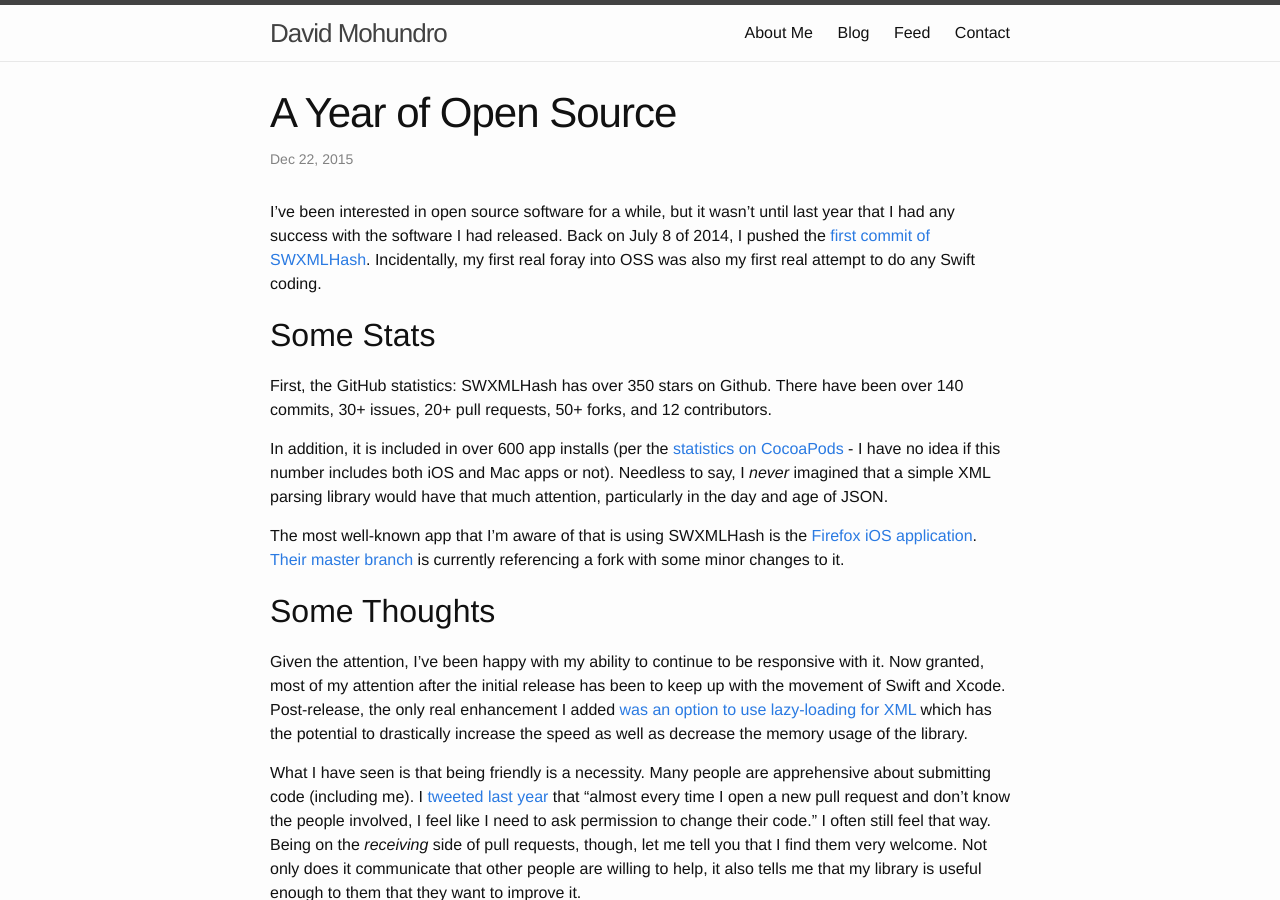
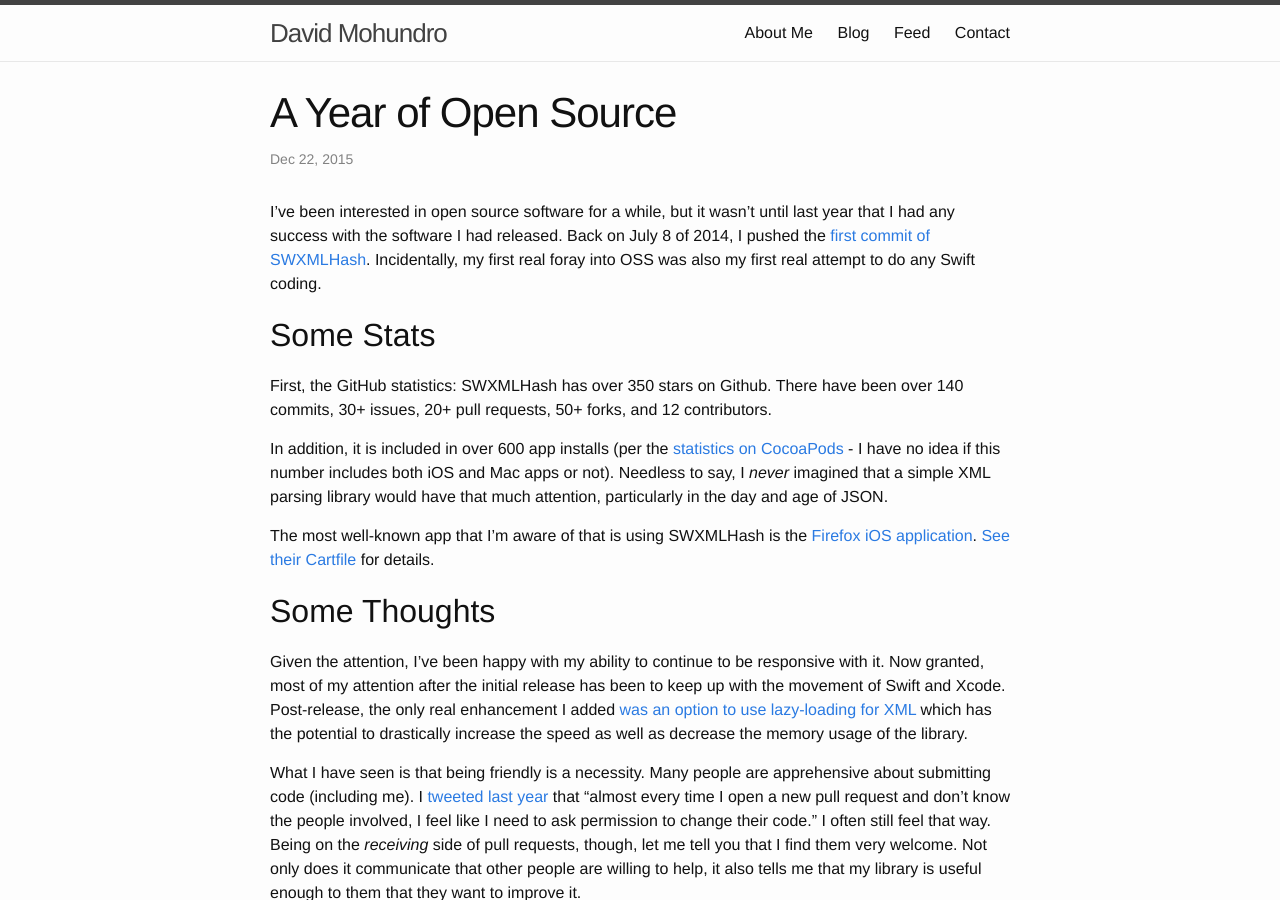
Before and after one commit to drmohundro/drmohundro.github.io, a Jekyll site: the page built from _posts/2015-12-22-a-year-of-open-source.markdown, in a window 1280 px wide and 900 px high. Built offline with Jekyll 4.4.1, drawn with Linux system fonts in a browser that asks for light colours; comment, search, counter and statistics services are not loaded.

Commit message:
Correct a SWXMLHash link

```diff
--- a/_posts/2015-12-22-a-year-of-open-source.markdown
+++ b/_posts/2015-12-22-a-year-of-open-source.markdown
@@ -13,7 +13,7 @@
 
 In addition, it is included in over 600 app installs (per the [statistics on CocoaPods](https://cocoapods.org/pods/SWXMLHash) - I have no idea if this number includes both iOS and Mac apps or not). Needless to say, I *never* imagined that a simple XML parsing library would have that much attention, particularly in the day and age of JSON.
 
-The most well-known app that I'm aware of that is using SWXMLHash is the [Firefox iOS application](https://github.com/mozilla/firefox-ios). [Their master branch](https://github.com/mozilla/firefox-ios/blob/master/Cartfile#L12) is currently referencing a fork with some minor changes to it.
+The most well-known app that I'm aware of that is using SWXMLHash is the [Firefox iOS application](https://github.com/mozilla/firefox-ios). [See their Cartfile](https://github.com/mozilla/firefox-ios/blob/da61c695d4e72ec620d34b60863cd8d680885e8c/Cartfile#L9) for details.
 
 ## Some Thoughts
 
```
